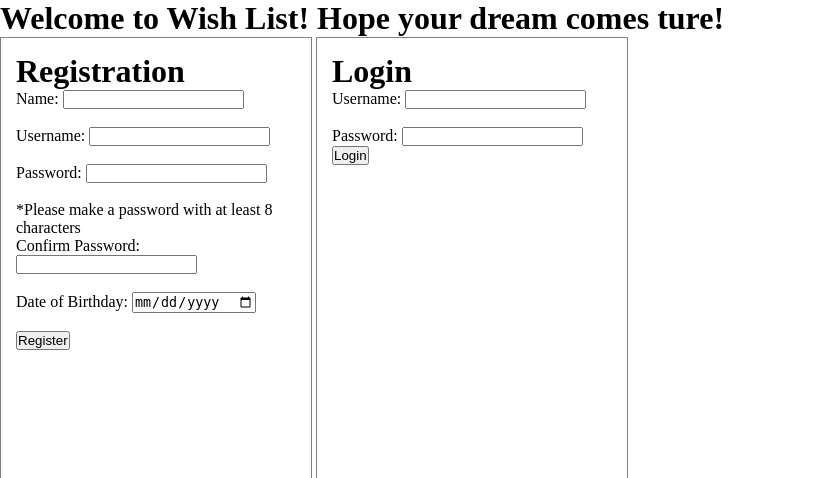
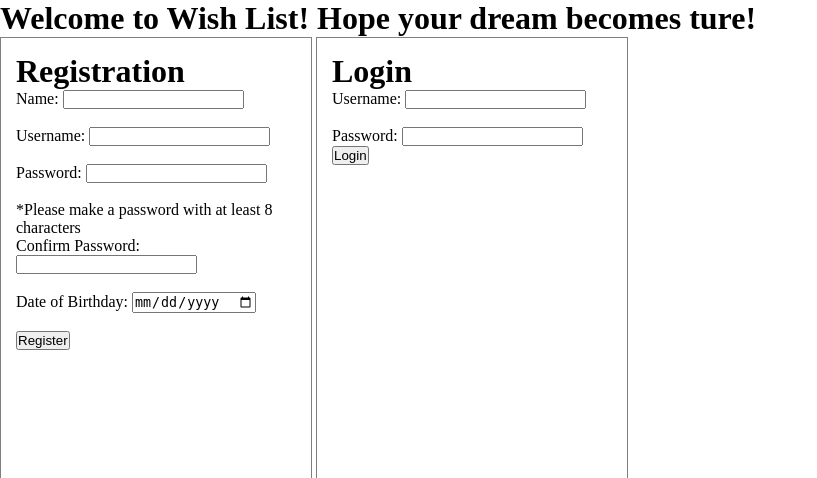
Before and after one commit to kzdd/wishlist, a Django app: page / in a window 1280 px wide. Shown: the top 478 px of the page, without its empty margins (0-817 px from the left). Run offline with Django 3.2, Linux system fonts and the light colour scheme; parts of the project's set-up code (start-up, migrations or seed data) failed here and were passed over.

Commit message:
updated some new codes

```diff
--- a/apps/logreg/templates/logreg/index.html
+++ b/apps/logreg/templates/logreg/index.html
@@ -7,7 +7,7 @@
     <link rel="stylesheet" href="{% static 'logreg/css/style.css' %}"media="screen" title="no title"  charset="utf-8">
   </head>
   <body>
-    <h1>Welcome to Wish List! Hope your dream comes ture!</h1>
+    <h1>Welcome to Wish List! Hope your dream becomes ture!</h1>
     <div class="block">
       <h1>
         Registration
```
